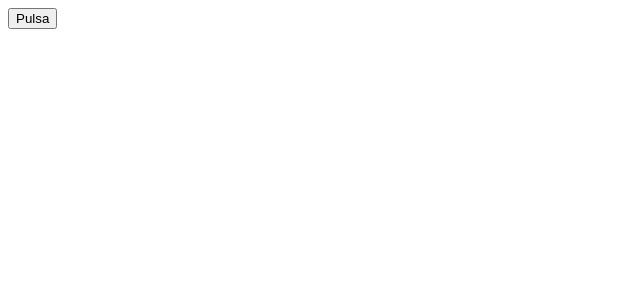
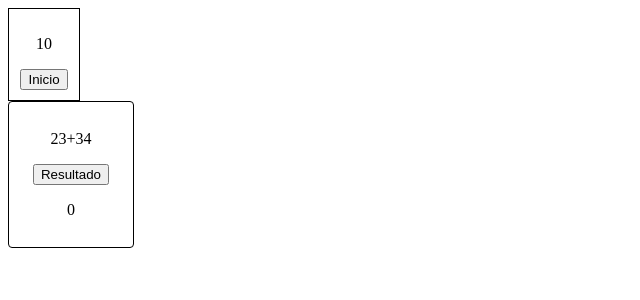
Before and after one commit to stevehndz/app, an Angular app: page / in a window 1280 px wide. Shown: the top 300 px of the page, without its empty margins (0-640 px from the left). Built offline with nearby package versions, Linux system fonts and the light colour scheme.

Commit message:
add: calculator component and time component

```diff
--- a/src/app/app.component.html
+++ b/src/app/app.component.html
@@ -1 +1,2 @@
-<app-eventos></app-eventos>
+<app-time></app-time>
+<app-calculadora></app-calculadora>
--- a/src/app/app.component.ts
+++ b/src/app/app.component.ts
@@ -3,13 +3,15 @@ import { RouterOutlet } from '@angular/router';
 import { SaludoComponent } from "./saludo/saludo.component";
 import { PadreComponent } from "./padre/padre.component";
 import { EventosComponent } from "./eventos/eventos.component";
+import { CalculadoraComponent } from "./calculadora/calculadora.component";
+import { TimeComponent } from './time/time.component';
 
 @Component({
     selector: 'app-root',
     standalone: true,
     templateUrl: './app.component.html',
     styleUrl: './app.component.css',
-    imports: [RouterOutlet, SaludoComponent, PadreComponent, EventosComponent]
+    imports: [RouterOutlet, SaludoComponent, PadreComponent, EventosComponent, CalculadoraComponent, TimeComponent]
 })
 export class AppComponent {
   title = 'app';
--- /dev/null
+++ b/src/app/calculadora/calculadora.component.css
@@ -0,0 +1,21 @@
+.container {
+  display: flex;
+  justify-content: center;
+}
+
+.base {
+  width: 100px;
+  border-radius: 4px;
+  border: solid 1px black;
+  align-items: center;
+  justify-content: center;
+  text-align: center;
+  padding: 12px;
+}
+
+.inline {
+  align-items: center;
+  justify-content: center;
+  text-align: center;
+  display: flex;
+}
--- /dev/null
+++ b/src/app/calculadora/calculadora.component.html
@@ -0,0 +1,9 @@
+<div class="base">
+  <div class="inline">
+    <p>{{ num1 }}</p>
+    <p>+</p>
+    <p>{{ num2 }}</p>
+  </div>
+  <button (click)="onClick()">Resultado</button>
+  <p>{{ resultado }}</p>
+</div>
--- /dev/null
+++ b/src/app/calculadora/calculadora.component.ts
@@ -0,0 +1,25 @@
+import { Component } from '@angular/core';
+import { log } from 'console';
+
+@Component({
+  selector: 'app-calculadora',
+  standalone: true,
+  imports: [],
+  templateUrl: './calculadora.component.html',
+  styleUrl: './calculadora.component.css'
+})
+export class CalculadoraComponent {
+  num1: number;
+  num2: number;
+  resultado: number;
+
+  constructor() {
+    this.num1 = 23;
+    this.num2 = 34;
+    this.resultado = 0;
+  }
+
+  onClick() {
+    this.resultado = this.num1 + this.num2;
+  }
+}
--- /dev/null
+++ b/src/app/time/time.component.css
@@ -0,0 +1,6 @@
+.cronometro {
+  border: 1px solid black;
+  padding:  10px;
+  width: 50px;
+  text-align: center;
+}
--- /dev/null
+++ b/src/app/time/time.component.html
@@ -0,0 +1,4 @@
+<div class="cronometro">
+  <p>{{ contador }}</p>
+  <button (click)="onClick()">Inicio</button>
+</div>
--- /dev/null
+++ b/src/app/time/time.component.ts
@@ -0,0 +1,25 @@
+import { Component, OnInit } from '@angular/core';
+
+@Component({
+  selector: 'app-time',
+  standalone: true,
+  imports: [],
+  templateUrl: './time.component.html',
+  styleUrl: './time.component.css',
+})
+export class TimeComponent {
+  contador: number;
+
+  constructor() {
+    this.contador = 10;
+  }
+
+  onClick() {
+    let interval = setInterval(() => {
+      this.contador--;
+      if(this.contador === 0) {
+        clearInterval(interval);
+      }
+    }, 1000);
+  }
+}
```
Also changed, not shown: src/app/eventos/eventos.component.ts (line endings or trailing spaces).
